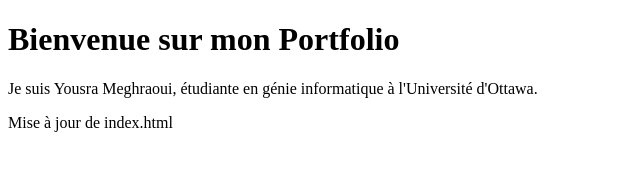
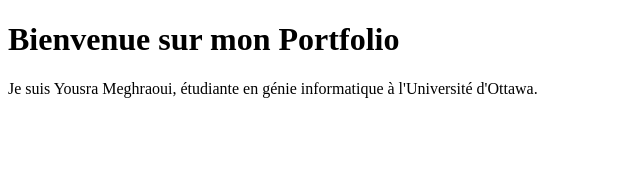
Before and after one commit to Myoussra/myoussra.github.io, a plain HTML site: page index.html in a window 1280 px wide. Shown: the whole page, without its empty margins (0-640 px from the left). Drawn offline with Linux system fonts and the light colour scheme.

Commit message:
Update index.html

```diff
--- a/index.html
+++ b/index.html
@@ -10,4 +10,3 @@
     <p>Je suis Yousra Meghraoui, étudiante en génie informatique à l'Université d'Ottawa.</p>
 </body>
 </html>
-Mise à jour de index.html
```
